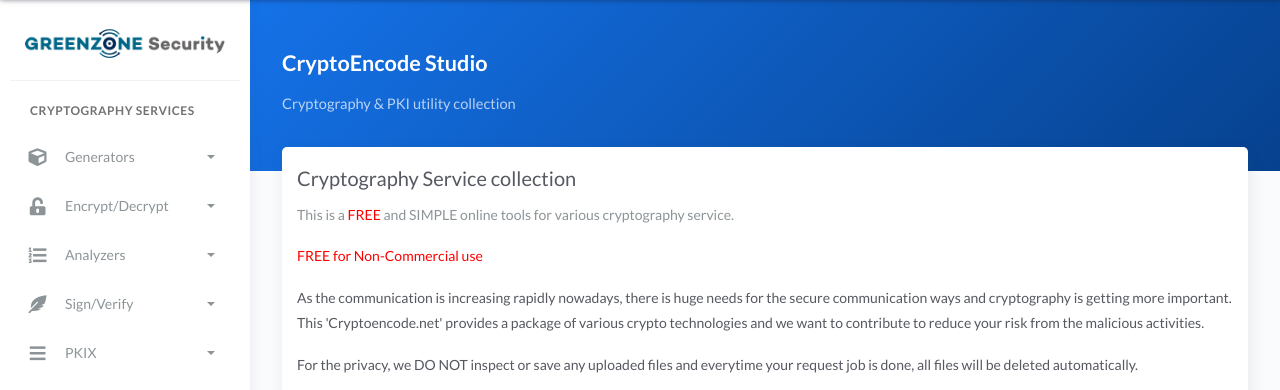
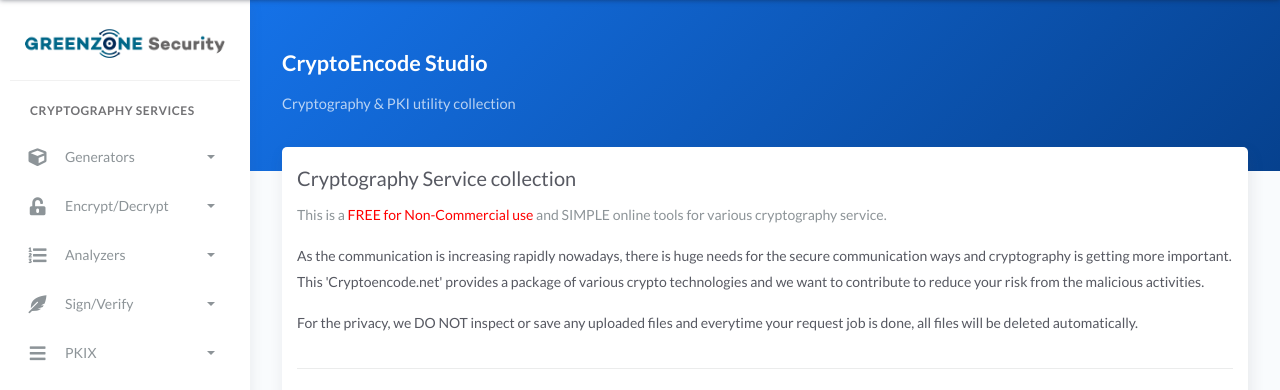
Before and after one commit to chrismarspink/crypto, a Flask app: page / in a window 1280 px wide. Shown: the part 62-452 px from the top of the page. Run offline with Flask 2, Linux system fonts and the light colour scheme; data comes from the database, SQL or seed files in the repository; some libraries are stand-ins or nearby versions.

Commit message:
FREE for Non-Commercial use

```diff
--- a/app/home/templates/index.html
+++ b/app/home/templates/index.html
@@ -44,9 +44,8 @@
 
 
 
-										<p class="card-category">This is a <span style="color:red">FREE</span> and SIMPLE online tools for various cryptography service.</p>
+										<p class="card-category">This is a <span style="color:red">FREE for Non-Commercial use</span> and SIMPLE online tools for various cryptography service.</p>
 										<p></p>
-										<p><span style="color:red">FREE for Non-Commercial use</span></p>
 										<p>As the communication is increasing rapidly nowadays, there is huge needs for the secure communication ways and cryptography is getting more important.
 										<br>This 'Cryptoencode.net' provides a package of various crypto technologies and we want to contribute to reduce your risk from the malicious activities.</p>
 										<p></p>
```
